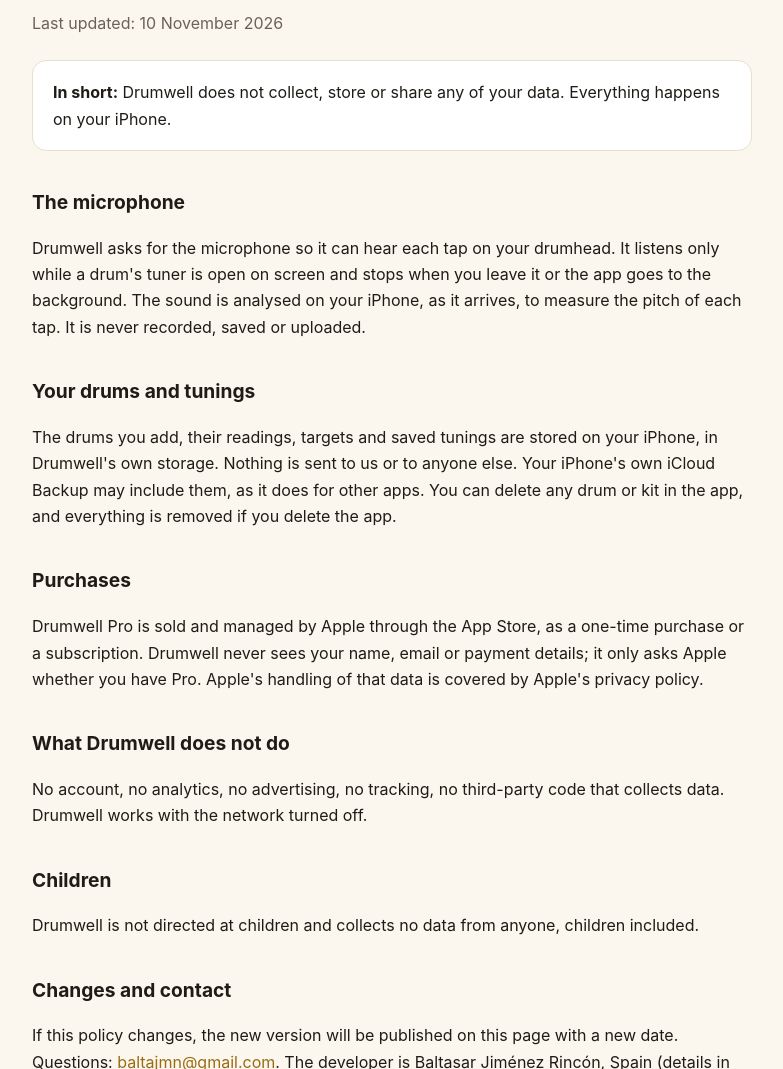
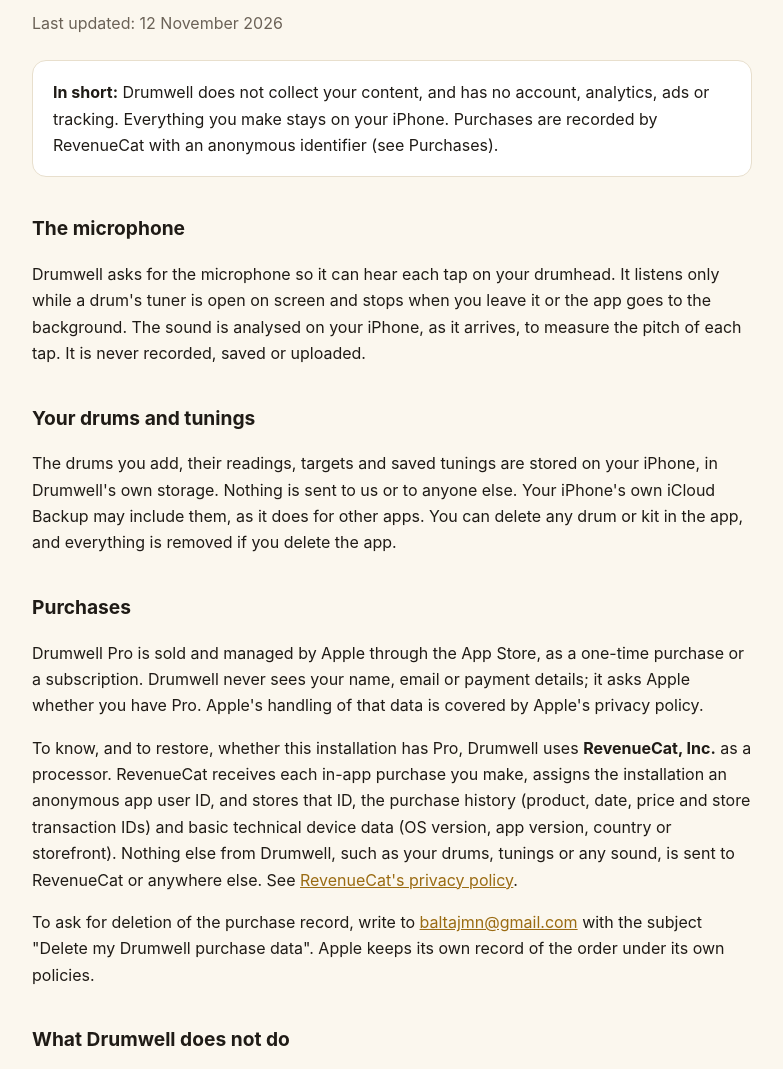
Before and after one commit to BaltaJmn/drumwell-privacy, a plain HTML site: page privacy/index.html in a window 1280 px wide. Shown: the part 155-1224 px from the top of the page, without its empty margins (248-1031 px from the left). Drawn offline with Linux system fonts and the light colour scheme.

Commit message:
Privacy: RevenueCat records purchases
Co-Authored-By: Claude Opus 5.5 <noreply@anthropic.com>

```diff
--- a/privacy/index.html
+++ b/privacy/index.html
@@ -4,7 +4,7 @@
 <meta charset="utf-8">
 <meta name="viewport" content="width=device-width, initial-scale=1">
 <title>Drumwell Privacy Policy</title>
-<meta name="description" content="Drumwell does not collect any data. The microphone is analysed on your iPhone and nothing is recorded.">
+<meta name="description" content="Drumwell does not collect your content and has no account, analytics, ads or tracking. The microphone is analysed on your iPhone and nothing is recorded. Purchases are recorded by RevenueCat with an anonymous identifier.">
 <link rel="canonical" href="https://drumwell.baltajmn.dev/privacy/">
 <link rel="icon" href="/dw/icon-64.png" type="image/png">
 <link rel="stylesheet" href="/dw/site.css">
@@ -13,9 +13,9 @@
 <main>
 <a class="brand" href="/"><img src="/dw/icon-180.png" alt="">Drumwell</a>
 <h1>Privacy Policy</h1>
-<p class="lede">Last updated: 10 November 2026</p>
+<p class="lede">Last updated: 12 November 2026</p>
 
-<div class="box"><p><strong>In short:</strong> Drumwell does not collect, store or share any of your data. Everything happens on your iPhone.</p></div>
+<div class="box"><p><strong>In short:</strong> Drumwell does not collect your content, and has no account, analytics, ads or tracking. Everything you make stays on your iPhone. Purchases are recorded by RevenueCat with an anonymous identifier (see Purchases).</p></div>
 
 <h2>The microphone</h2>
 <p>Drumwell asks for the microphone so it can hear each tap on your drumhead. It listens only while a drum's tuner is open on screen and stops when you leave it or the app goes to the background. The sound is analysed on your iPhone, as it arrives, to measure the pitch of each tap. It is never recorded, saved or uploaded.</p>
@@ -24,13 +24,15 @@
 <p>The drums you add, their readings, targets and saved tunings are stored on your iPhone, in Drumwell's own storage. Nothing is sent to us or to anyone else. Your iPhone's own iCloud Backup may include them, as it does for other apps. You can delete any drum or kit in the app, and everything is removed if you delete the app.</p>
 
 <h2>Purchases</h2>
-<p>Drumwell Pro is sold and managed by Apple through the App Store, as a one-time purchase or a subscription. Drumwell never sees your name, email or payment details; it only asks Apple whether you have Pro. Apple's handling of that data is covered by Apple's privacy policy.</p>
+<p>Drumwell Pro is sold and managed by Apple through the App Store, as a one-time purchase or a subscription. Drumwell never sees your name, email or payment details; it asks Apple whether you have Pro. Apple's handling of that data is covered by Apple's privacy policy.</p>
+<p>To know, and to restore, whether this installation has Pro, Drumwell uses <strong>RevenueCat, Inc.</strong> as a processor. RevenueCat receives each in-app purchase you make, assigns the installation an anonymous app user ID, and stores that ID, the purchase history (product, date, price and store transaction IDs) and basic technical device data (OS version, app version, country or storefront). Nothing else from Drumwell, such as your drums, tunings or any sound, is sent to RevenueCat or anywhere else. See <a href="https://www.revenuecat.com/privacy" rel="noopener">RevenueCat's privacy policy</a>.</p>
+<p>To ask for deletion of the purchase record, write to <a href="mailto:baltajmn@gmail.com?subject=Delete%20my%20Drumwell%20purchase%20data">baltajmn@gmail.com</a> with the subject "Delete my Drumwell purchase data". Apple keeps its own record of the order under its own policies.</p>
 
 <h2>What Drumwell does not do</h2>
-<p>No account, no analytics, no advertising, no tracking, no third-party code that collects data. Drumwell works with the network turned off.</p>
+<p>No account, no analytics, no advertising, no tracking. The only third-party code in the app is the RevenueCat purchases library, described under Purchases. Drumwell works with the network turned off; the purchase record is sent to RevenueCat when the device is online.</p>
 
 <h2>Children</h2>
-<p>Drumwell is not directed at children and collects no data from anyone, children included.</p>
+<p>Drumwell is not directed at children and collects no personal data from anyone, children included. The only thing that goes to RevenueCat is an anonymous installation ID and the purchase record (see Purchases).</p>
 
 <h2>Changes and contact</h2>
 <p>If this policy changes, the new version will be published on this page with a new date. Questions: <a href="mailto:baltajmn@gmail.com?subject=Drumwell%20privacy">baltajmn@gmail.com</a>. The developer is Baltasar Jiménez Rincón, Spain (details in the <a href="/legal.html">legal notice</a>).</p>
```
Also changed, not shown: index.html (+1 -1 lines).
